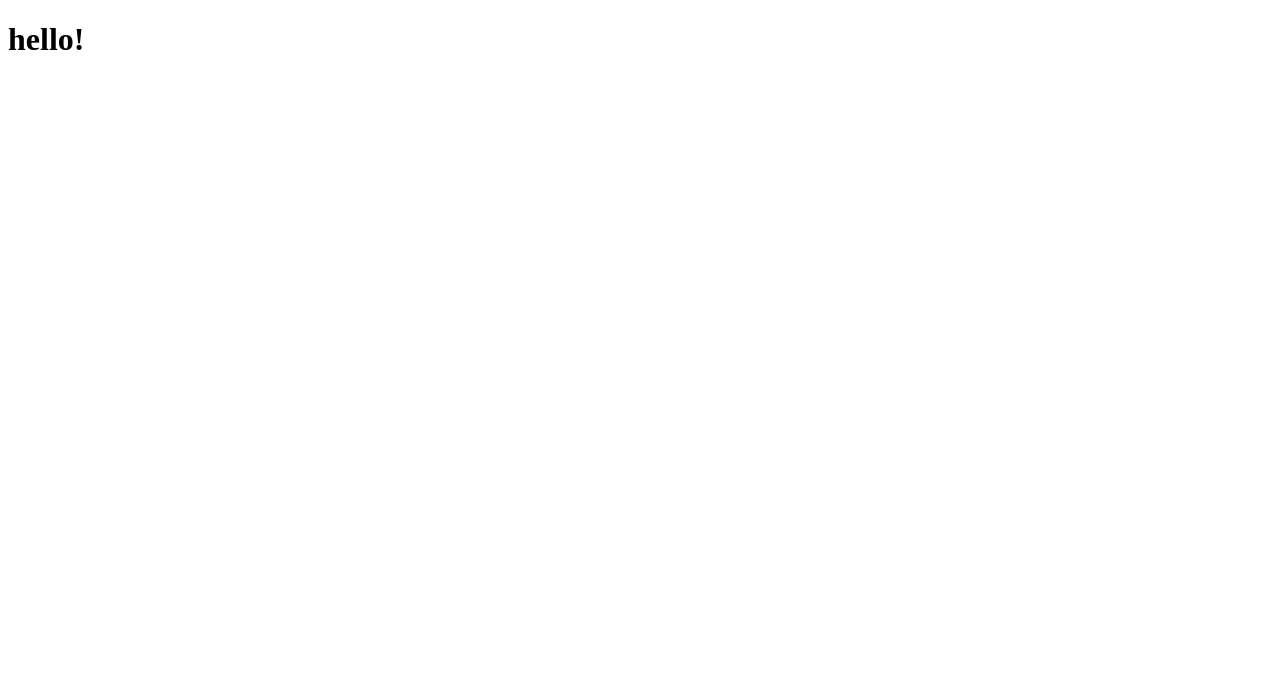
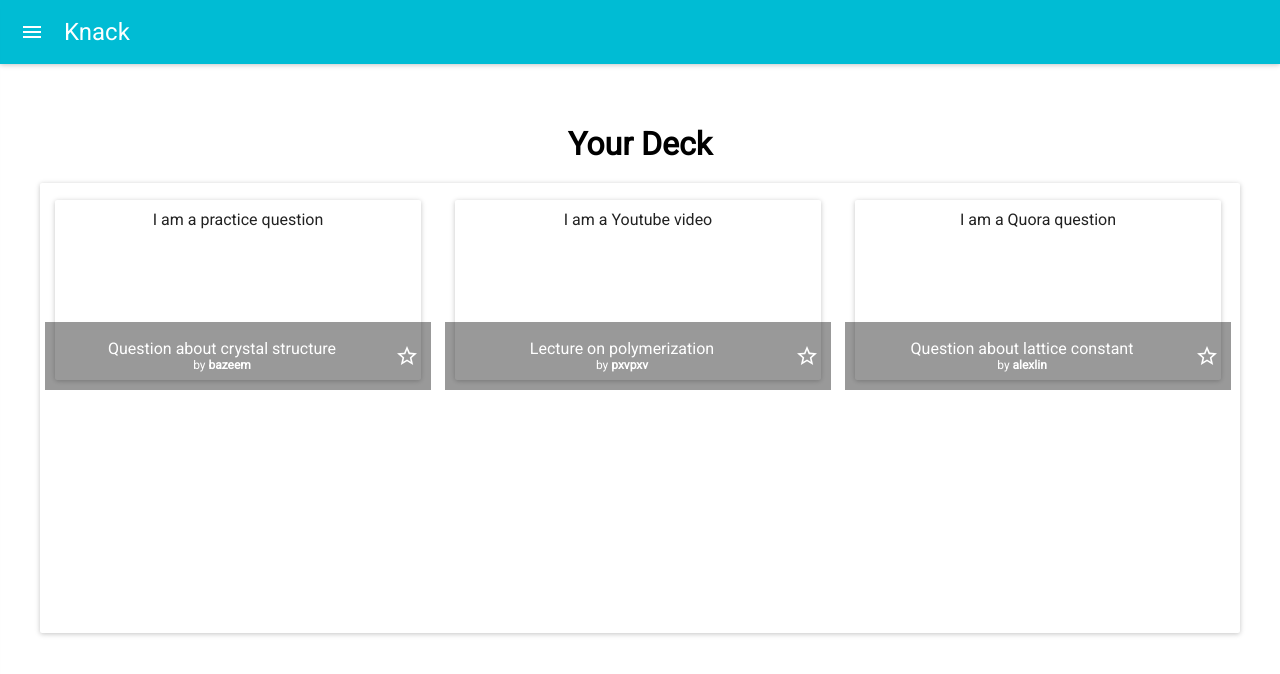
Before and after one commit to PabloXV/react-experiments, a React app: page / in a window 1280 px wide. Built offline with nearby package versions, Linux system fonts and the light colour scheme.

Commit message:
Implement material design

```diff
--- a/app/components/Application.js
+++ b/app/components/Application.js
@@ -1,10 +1,127 @@
-import React from 'react';
-import ReactDOM from 'react-dom';
+import React, {Component} from 'react';
+import RaisedButton from 'material-ui/RaisedButton';
+import Dialog from 'material-ui/Dialog';
+import AppBar from 'material-ui/AppBar';
+import Drawer from 'material-ui/Drawer';
+import {GridList, GridTile} from 'material-ui/GridList';
+import Card from 'material-ui/Card';
+import List from 'material-ui/List';
+import {amber500} from 'material-ui/styles/colors';
+import FlatButton from 'material-ui/FlatButton';
+import MenuItem from 'material-ui/MenuItem';
+import Paper from 'material-ui/Paper';
+import getMuiTheme from 'material-ui/styles/getMuiTheme';
+import MuiThemeProvider from 'material-ui/styles/MuiThemeProvider';
+import StarBorder from 'material-ui/svg-icons/toggle/star-border';
+import IconButton from 'material-ui/IconButton';
 
-class Application extends React.Component {
-  render() {
-    return <h1>hello!</h1>;
-  }
+const styles = {
+  container: {
+    textAlign: 'center',
+    margin: '20px',
+    padding: '20px'
+  },
+  gridList: {
+    width: '100%',
+    height: 450,
+    overflowY: 'auto',
+  },
+  gridTile: {
+    padding: 10,
+    margin: 5,
+  },
+  paperDecks: {
+    height: '100%',
+  },
+  cardContent: {
+    padding: 10,
+  },
 };
 
+const muiTheme = getMuiTheme({
+  palette: {
+    accent1Color: amber500,
+  },
+});
+
+const cardData = [
+  {
+    title: 'Question about crystal structure',
+    author: 'bazeem',
+    content: 'I am a practice question'
+  },
+  {
+    title: 'Lecture on polymerization',
+    author: 'pxvpxv',
+    content: 'I am a Youtube video'
+  },
+  {
+    title: 'Question about lattice constant',
+    author: 'alexlin',
+    content: 'I am a Quora question'
+  },
+];
+
+class Application extends Component {
+  constructor(props, context) {
+    super(props, context);
+
+    this.state = {
+      open: false
+    };
+  }
+
+  toggleDrawer() {
+    console.log('hi');
+  }
+
+  render() {
+
+    return (
+      <MuiThemeProvider muiTheme={muiTheme}>
+        <AppBar
+          title="Knack"
+          onLeftIconButtonClick={() => this.setState({open: true})}
+        >
+
+        </AppBar>
+        <Drawer
+          docked={false}
+          onRequestChange={(open) => this.setState({open})}
+          open={this.state.open}
+
+        >
+          <MenuItem>Browse</MenuItem>
+          <MenuItem>Do stuff</MenuItem>
+          <MenuItem>Dont do stuff</MenuItem>
+          <MenuItem>Log out</MenuItem>
+        </Drawer>
+        <div style={styles.container}>
+          <h1>Your Deck</h1>
+
+          <Paper>
+            <GridList
+              cols="3"
+              cellHeight={180}
+              style={styles.gridList}
+            >
+            {cardData.map((card) => (
+              <GridTile
+                key={card.title}
+                title={card.title}
+                style={styles.gridTile}
+                subtitle={<span>by <b>{card.author}</b></span>}
+                actionIcon={<IconButton><StarBorder color="white" /></IconButton>}
+              >
+                <Paper style={styles.paperDecks}><div style={styles.cardContent}>{card.content}</div></Paper>
+              </GridTile>
+            ))}
+            </GridList>
+          </Paper>
+        </div>
+      </MuiThemeProvider>
+    );
+  }
+}
+
 export default Application;
--- a/app/index.html
+++ b/app/index.html
@@ -1,10 +1,11 @@
 <!DOCTYPE html>
-<html lang="en">
+<html lang="en" style="font-family: Roboto, sans-serif">
 <head>
   <meta charset="utf-8">
+  <link href="https://fonts.googleapis.com/css?family=Roboto" rel="stylesheet">
   <title>My First React App</title>
 </head>
-<body>
+<body style="padding: 0; margin: 0">
   <div id="app"></div>
 </body>
 </html>
--- a/package.json
+++ b/package.json
@@ -18,6 +18,8 @@
   },
   "homepage": "https://github.com/PabloXV/react-experiments#readme",
   "dependencies": {
+    "material-ui": "^0.20.0",
+    "muicss": "^0.9.35",
     "react": "^16.2.0",
     "react-dom": "^16.2.0"
   },
```
Also changed, not shown: build/index.html, 2 other files.
